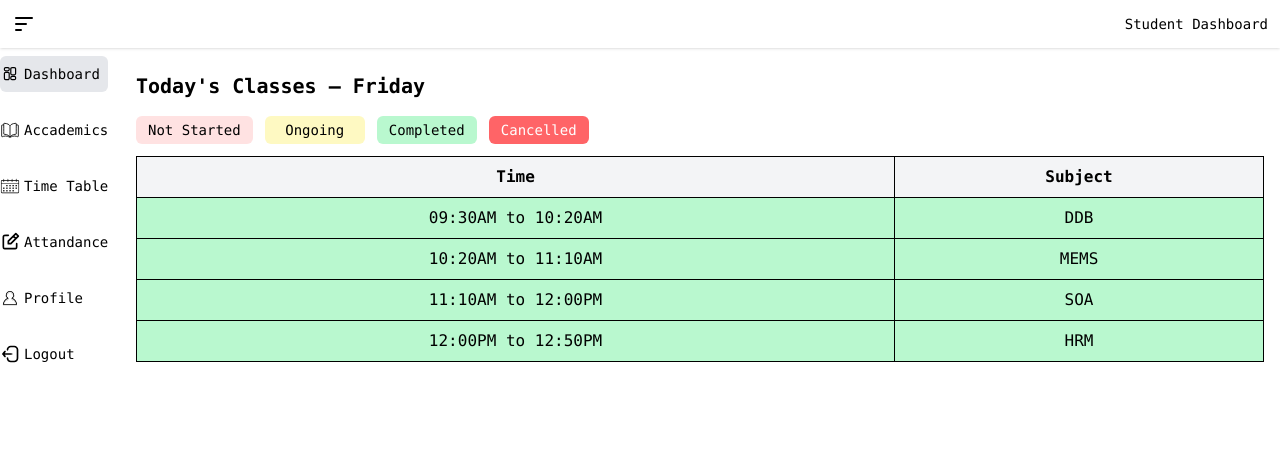
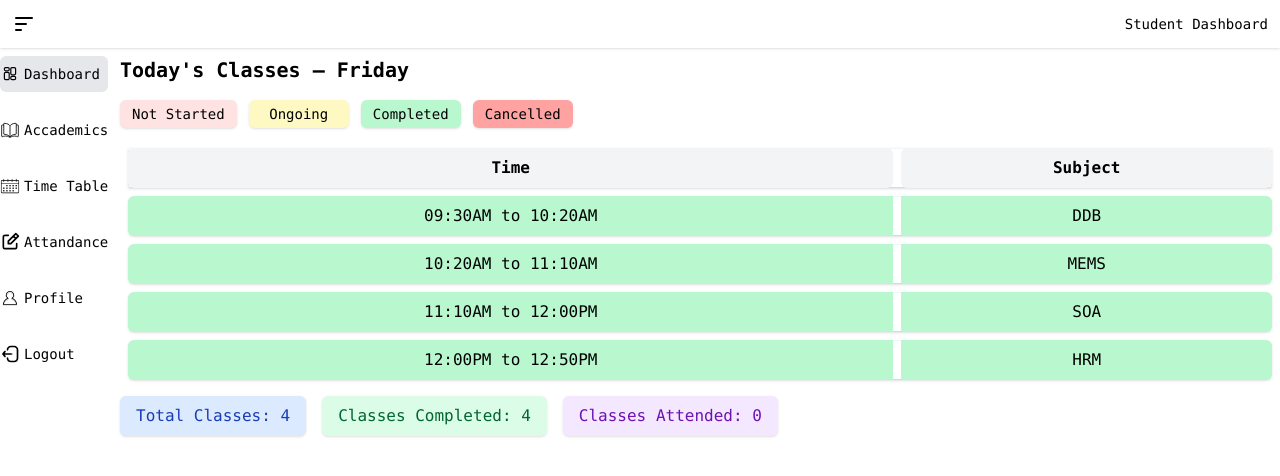
Before and after one commit to Neshraj/svpcet, a React (Vite) app: page /studentdashboard in a window 1280 px wide. Shown: the top 476 px of the page. Built offline with nearby package versions, Linux system fonts and the light colour scheme.

Commit message:
Table border shadow

```diff
--- a/src/components/TodayClasses.jsx
+++ b/src/components/TodayClasses.jsx
@@ -2,7 +2,15 @@ import React from "react";
 import { TimeTable } from "../datas/timetable";
 
 const getToday = () => {
-  const days = ["Sunday", "Monday", "Tuesday", "Wednesday", "Thursday", "Friday", "Saturday"];
+  const days = [
+    "Sunday",
+    "Monday",
+    "Tuesday",
+    "Wednesday",
+    "Thursday",
+    "Friday",
+    "Saturday",
+  ];
   return days[new Date().getDay()];
 };
 
@@ -28,44 +36,50 @@ const getPeriodStatus = (start, end) => {
 
 function TodayClasses() {
   const today = getToday();
-
   const todayData = TimeTable.timetable[today];
 
   if (!todayData) {
     return <p className="p-4 text-lg">No classes today 🎉</p>;
   }
 
+  let totalClasses = todayData.length;
+  let completedClasses = 0;
+  let attendedClasses = 0; // default 0
+
   return (
-    <div className="p-4">
+    <div className="font-mono">
       <h2 className="text-xl font-bold mb-4">Today's Classes – {today}</h2>
+
+      {/* Color Legend */}
       <div className="flex flex-wrap items-center gap-3 mb-3">
         <div>
-    <span className="min-w-[100px] inline-block whitespace-nowrap rounded-md px-3 py-1 bg-red-100 text-sm text-center">
+          <span className="min-w-[100px] inline-block whitespace-nowrap rounded-md px-3 py-1 bg-red-100 text-sm text-center shadow-sm">
             Not Started
           </span>
         </div>
         <div>
-    <span className="min-w-[100px] inline-block whitespace-nowrap rounded-md px-3 py-1 bg-yellow-100 text-sm text-center">
+          <span className="min-w-[100px] inline-block whitespace-nowrap rounded-md px-3 py-1 bg-yellow-100 text-sm text-center shadow-sm">
             Ongoing
           </span>
         </div>
         <div>
-    <span className="min-w-[100px] inline-block whitespace-nowrap rounded-md px-3 py-1 bg-green-200 text-sm text-center">
+          <span className="min-w-[100px] inline-block whitespace-nowrap rounded-md px-3 py-1 bg-green-200 text-sm text-center shadow-sm">
             Completed
           </span>
         </div>
         <div>
-    <span className="min-w-[100px] inline-block whitespace-nowrap rounded-md px-3 py-1 bg-red-400 text-white text-sm text-center">
+          <span className="min-w-[100px] inline-block whitespace-nowrap rounded-md px-3 py-1 bg-red-300 text-sm text-center shadow-sm">
             Cancelled
           </span>
         </div>
       </div>
 
-      <table className="w-full border border-gray-300 text-center">
+      {/* Timetable Table */}
+      <table className="w-full text-center mb-2 border-separate border-spacing-y-2 border-spacing-x-2">
   <thead>
-          <tr className="bg-gray-100">
-            <th className="border px-4 py-2">Time</th>
-            <th className="border px-4 py-2">Subject</th>
+    <tr className="bg-gray-100 shadow-sm">
+      <th className="px-4 py-2 rounded-md">Time</th>
+      <th className="px-4 py-2 rounded-md">Subject</th>
     </tr>
   </thead>
   <tbody>
@@ -79,24 +93,47 @@ function TodayClasses() {
       let status = "";
 
       if (isCancelled) {
-              bgColor = "bg-red-400";
+        bgColor = "bg-red-300";
         status = "Cancelled";
       } else {
         status = getPeriodStatus(start, end);
-              if (status === "Completed") bgColor = "bg-green-200";
-              else if (status === "Ongoing") bgColor = "bg-yellow-100";
-              else if (status === "Not Started") bgColor = "bg-red-100";
+        if (status === "Completed") {
+          bgColor = "bg-green-200";
+          completedClasses++;
+        } else if (status === "Ongoing") {
+          bgColor = "bg-yellow-100";
+        } else {
+          bgColor = "bg-red-100";
+        }
       }
 
       return (
-              <tr key={index} className={`${bgColor}`} title={status}>
-                <td className="border px-4 py-2">{period}</td>
-                <td className="border px-4 py-2">{subject}</td>
+        <tr
+          key={index}
+          className={`${bgColor} shadow-sm rounded-md`}
+          title={status}
+        >
+          <td className="px-4 py-2 rounded-l-md">{period}</td>
+          <td className="px-4 py-2 rounded-r-md">{subject}</td>
         </tr>
       );
     })}
   </tbody>
 </table>
+
+
+      {/* Dynamic Class Stats */}
+      <div className="flex flex-wrap justify-start gap-4 mb-6">
+        <div className="bg-blue-100 text-blue-800 px-4 py-2 rounded-md shadow-sm">
+          <span>Total Classes:</span> {totalClasses}
+        </div>
+        <div className="bg-green-100 text-green-800 px-4 py-2 rounded-md shadow-sm">
+          <span>Classes Completed:</span> {completedClasses}
+        </div>
+        <div className="bg-purple-100 text-purple-800 px-4 py-2 rounded-md shadow-sm">
+          <span>Classes Attended:</span> {attendedClasses}
+        </div>
+      </div>
     </div>
   );
 }
```
Lines whose indentation alone changed are shown as unchanged.
